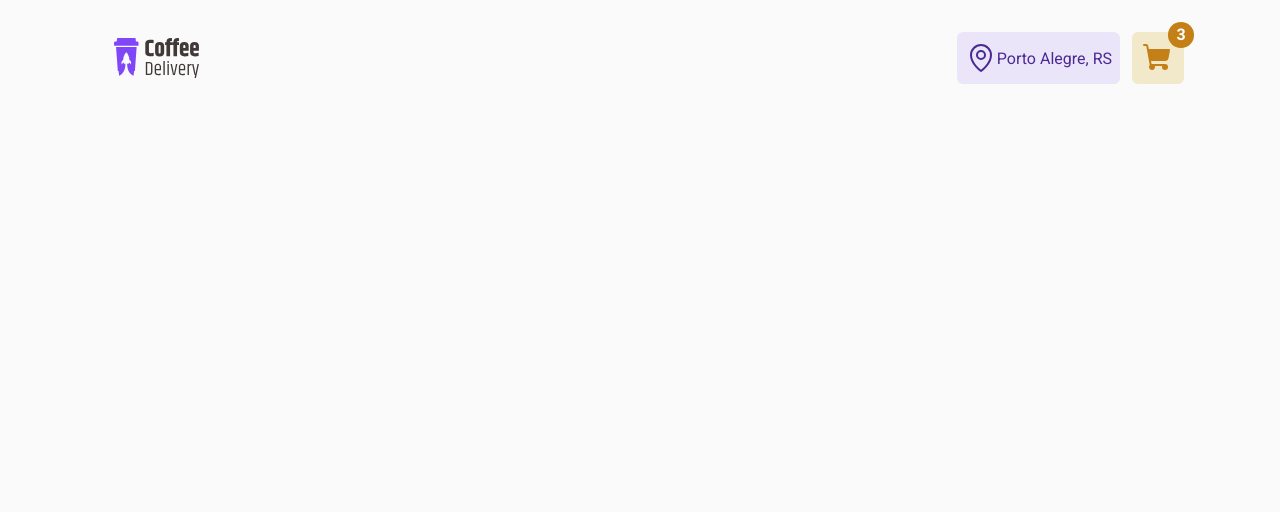
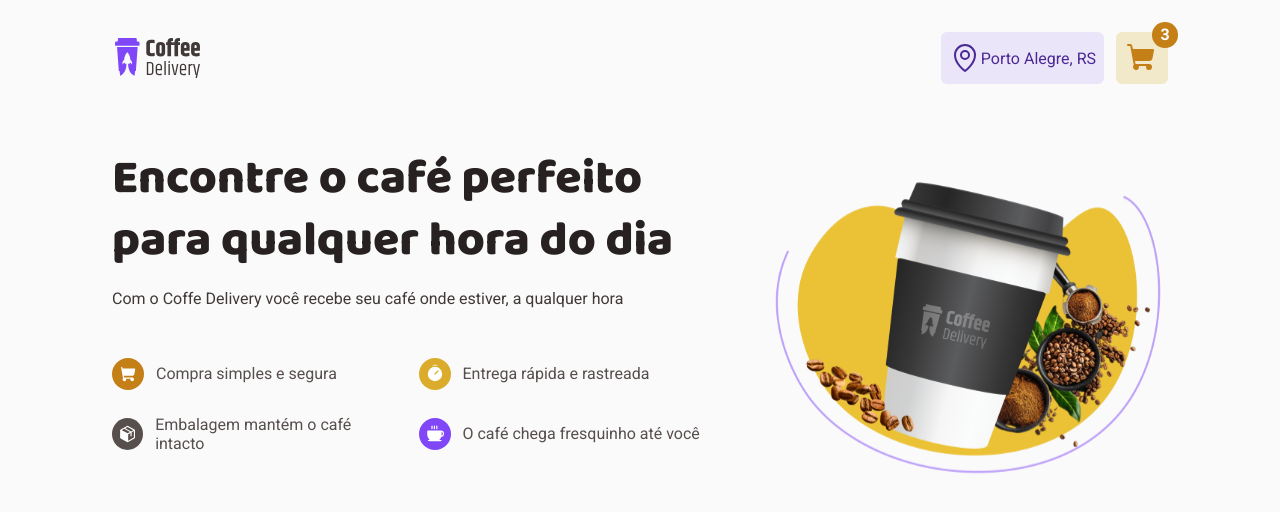
Before and after one commit to thyago608/coffee-delivery, a React (Vite) app: page / in a window 1280 px wide. Shown: the top 512 px of the page. Built offline with nearby package versions, Linux system fonts and the light colour scheme.

Commit message:
Added Section Intro in Home

```diff
--- a/src/components/Header/styles.ts
+++ b/src/components/Header/styles.ts
@@ -15,12 +15,14 @@ export const Container = styled.header`
 
     @media (min-width: 768px) {
       flex-direction: row;
+      padding: 2rem;
     }
   }
 `
 
 export const Logo = styled(Link)`
-  width: 120px;
+  width: 90px;
+
   height: 40px;
 
   background: url('/logo.svg') no-repeat center;
--- a/src/pages/Home/index.tsx
+++ b/src/pages/Home/index.tsx
@@ -1,3 +1,46 @@
+import { Timer, ShoppingCart, Package, Coffee } from 'phosphor-react'
+
+import {
+  Main,
+  CoffeeImage,
+  SectionIntro,
+  IntroContent,
+  Title,
+  Description,
+  WeOffer,
+  Label,
+} from './styles'
+
 export function Home() {
-  return <div />
+  return (
+    <Main>
+      <SectionIntro>
+        <IntroContent>
+          <Title>Encontre o café perfeito para qualquer hora do dia</Title>
+          <Description>
+            Com o Coffe Delivery você recebe seu café onde estiver, a qualquer
+            hora
+          </Description>
+          <WeOffer>
+            <Label backgroundSvg="yellowDark">
+              <ShoppingCart size={32} weight="fill" />
+              Compra simples e segura
+            </Label>
+            <Label backgroundSvg="yellow">
+              <Timer size={32} weight="fill" />
+              Entrega rápida e rastreada
+            </Label>
+            <Label backgroundSvg="gray">
+              <Package size={32} weight="fill" />
+              Embalagem mantém o café intacto
+            </Label>
+            <Label backgroundSvg="purple">
+              <Coffee size={32} weight="fill" />O café chega fresquinho até você
+            </Label>
+          </WeOffer>
+        </IntroContent>
+        <CoffeeImage />
+      </SectionIntro>
+    </Main>
+  )
 }
--- /dev/null
+++ b/src/pages/Home/styles.ts
@@ -0,0 +1,121 @@
+import styled from 'styled-components'
+import coffeeHero from 'assets/coffee-hero.svg'
+
+export const Main = styled.main`
+  max-width: 1120px;
+  margin: 0 auto;
+
+  padding: 2rem 1rem;
+
+  @media (min-width: 768px) {
+    padding: 2rem;
+  }
+`
+
+export const SectionIntro = styled.section`
+  display: flex;
+  flex-direction: column;
+  gap: 2rem;
+
+  @media (min-width: 768px) {
+    gap: 5rem;
+  }
+
+  @media (min-width: 1024px) {
+    flex-direction: row;
+    gap: 1rem;
+  }
+`
+
+export const IntroContent = styled.div`
+  max-width: 588px;
+`
+
+export const Title = styled.h2`
+  font-family: 'Baloo 2', cursive;
+  font-size: 2rem;
+  font-weight: 900;
+  line-height: 130%;
+  color: ${(props) => props.theme.colors['base-title']};
+
+  @media (min-width: 768px) {
+    text-align: center;
+  }
+
+  @media (min-width: 1024px) {
+    text-align: left;
+    font-size: 3rem;
+  }
+`
+
+export const Description = styled.p`
+  color: ${(props) => props.theme.colors['base-subtitle']};
+  margin-top: 1rem;
+
+  @media (min-width: 768px) {
+    text-align: center;
+  }
+
+  @media (min-width: 1024px) {
+    text-align: left;
+  }
+`
+
+export const WeOffer = styled.ul`
+  margin-top: 50px;
+
+  display: grid;
+  gap: 1.5625rem;
+
+  @media (min-width: 768px) {
+    grid-template-columns: repeat(2, 1fr);
+  }
+`
+
+const BACKGROUND_COLORS_SVG = {
+  yellow: 'yellow',
+  yellowDark: 'yellow-dark',
+  gray: 'base-text',
+  purple: 'purple',
+} as const
+
+interface LabelProps {
+  backgroundSvg: keyof typeof BACKGROUND_COLORS_SVG
+}
+
+export const Label = styled.li<LabelProps>`
+  display: flex;
+  align-items: center;
+  gap: 12px;
+  flex-wrap: nowrap;
+
+  svg {
+    padding: 0.4rem;
+    background: ${(props) =>
+      props.theme.colors[BACKGROUND_COLORS_SVG[props.backgroundSvg]]};
+    color: ${(props) => props.theme.colors.white};
+    border-radius: 50%;
+  }
+
+  @media (min-width: 768px) {
+    justify-content: center;
+  }
+
+  @media (min-width: 1024px) {
+    justify-content: flex-start;
+  }
+`
+
+export const CoffeeImage = styled.div`
+  width: 100%;
+  height: 300px;
+
+  background: url(${coffeeHero}) no-repeat center;
+  background-size: contain;
+
+  @media (min-width: 1024px) {
+    max-width: 400px;
+    height: 360px;
+    margin-left: auto;
+  }
+`
--- a/src/styles/global.ts
+++ b/src/styles/global.ts
@@ -26,4 +26,8 @@ export const GlobalStyle = createGlobalStyle`
     a{
         text-decoration:none;
     }
+
+    ul{
+        list-style:none
+    }
 `
--- a/src/styles/themes/default.ts
+++ b/src/styles/themes/default.ts
@@ -21,7 +21,7 @@ export const defaultTheme = {
     white: '#FFFFFF',
   },
   fonts: {
-    baloo: 'Baloo2',
+    baloo: 'Baloo 2',
     roboto: 'Roboto',
   },
 }
```
Also changed, not shown: src/assets/coffee-hero.svg (added).
